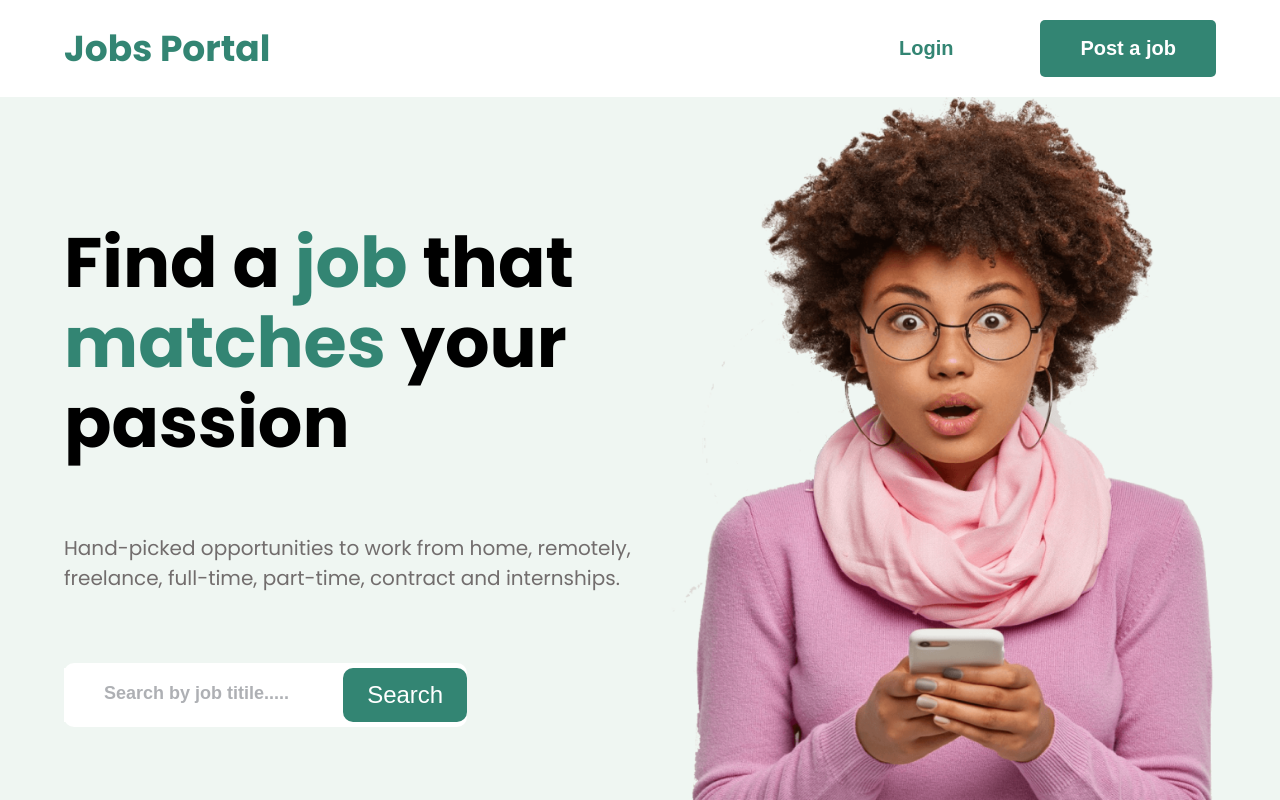
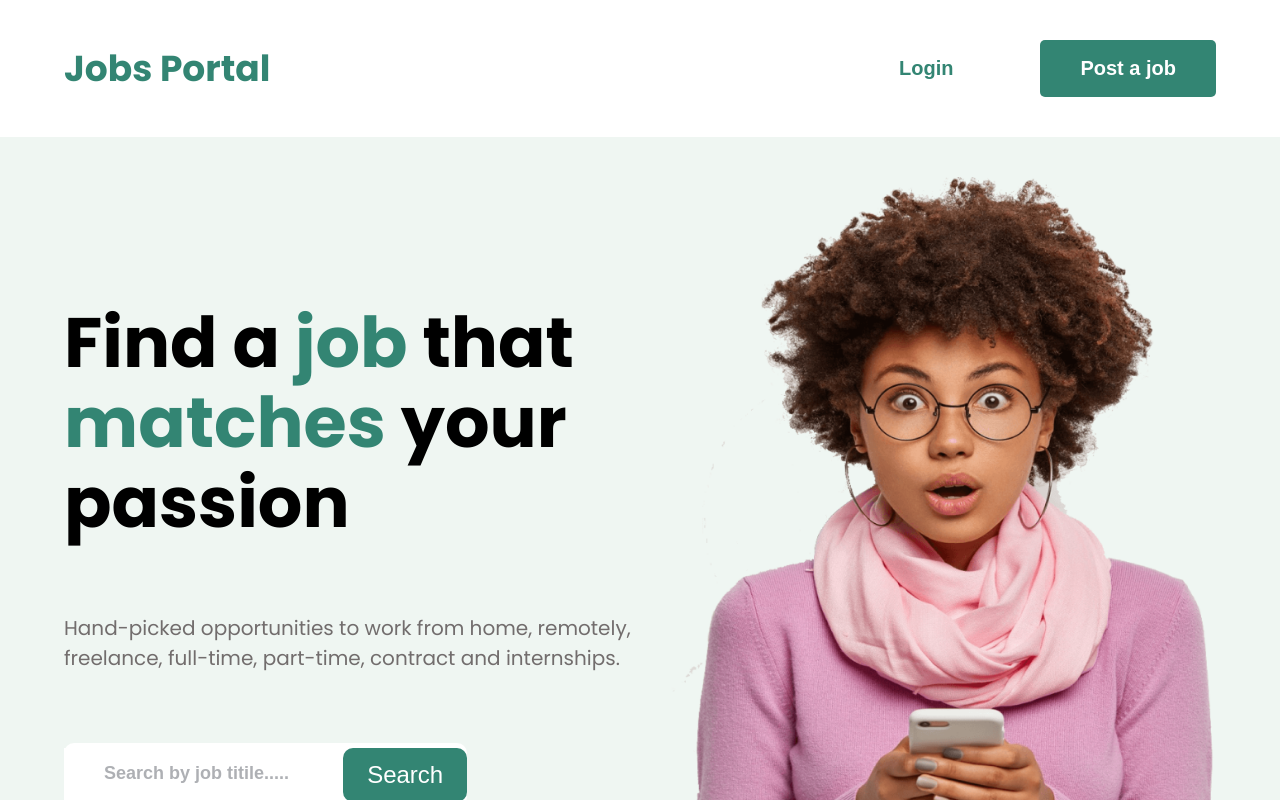
Before and after one commit to Techtees/jobsportal, a React (Create React App) app: page / in a window 1280 px wide. Shown: the top 800 px of the page. Built offline with nearby package versions, Linux system fonts and the light colour scheme.

Commit message:
style changes

```diff
--- a/src/global.scss
+++ b/src/global.scss
@@ -58,9 +58,10 @@ p {
 .container{
   //  display: flex;
   width: 90%;
-  max-width: 1721px;
+  max-width: 1512px;
   //  max-width: 100%;
    margin: 0 auto;
+   padding: 4em 0;
 }
 .btn {
   padding: .85em 2em;
```
